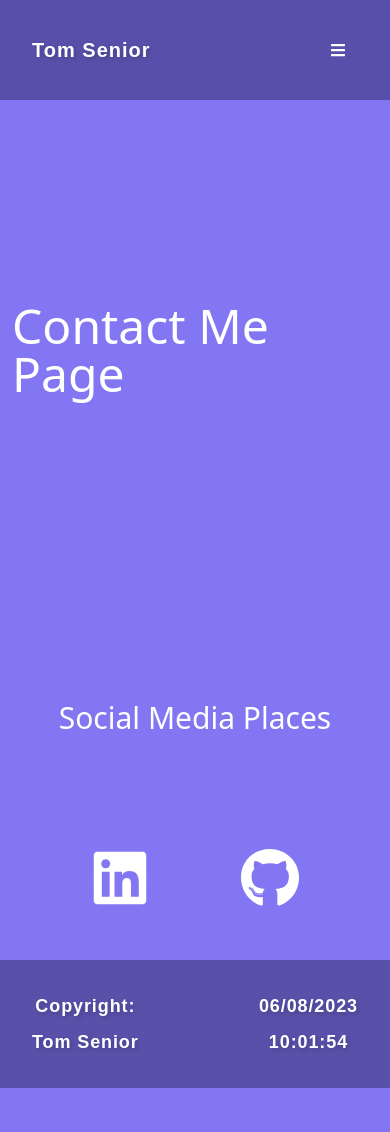
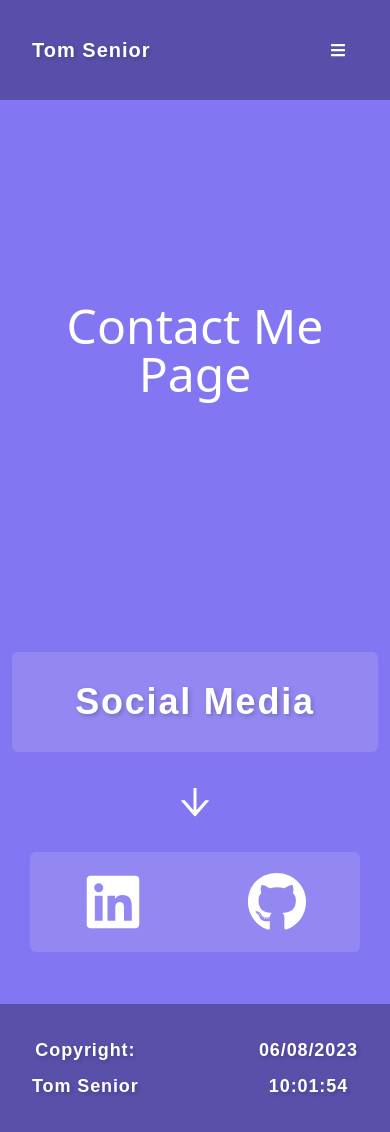
Before and after one commit to tomsenior20/React-Portfolio, a React (Create React App) app: page /contact in a window 390 px wide. Before the commit the page ends 1088 px from the top, so only its background shows below. Built offline with nearby package versions, Linux system fonts and the light colour scheme.

Commit message:
contact page social media links added

```diff
--- a/src/pages/contact.jsx
+++ b/src/pages/contact.jsx
@@ -1,6 +1,8 @@
 import React from 'react';
 import { Helmet } from 'react-helmet'
 import { FaLinkedin, FaGithub } from 'react-icons/fa';
+import { AiOutlineArrowRight, AiOutlineArrowDown } from 'react-icons/ai';
+import '../static/contact.css'
 
 export default function Contact() {
     return (
@@ -8,18 +10,22 @@ export default function Contact() {
             <Helmet>
                 <title>Contact Page</title>
             </Helmet>
-            <div className="pageWelcomeContainer mt-[100px] min-h-[500px] p-3 flex items-center justify-center">
-                <div>
+            <div className="pageWelcomeContainer mt-[100px] min-h-[500px] md:flex-row flex-col p-3 flex w-full items-center justify-center">
+                <div className="text-center">
                     <h1 className="PageWelcomeHeader text-white text-5xl ">Contact Me Page</h1>
                 </div>
             </div>
-            <div className="socialMediaLinksContainer flex flex-col my-5 md:flex-row justify-around">
-                <div className="socialMediaHeader text-center p-8 my-8 w-full md:w-[50%]">
-                    <p className="text-white text-3xl p-4">Social Media Places</p>
+            <div className="socialMediaLinksContainer flex flex-col md:flex-row p-3 my-10 md:my-[5rem] w-[100%] justify-center">
+                <div className="socialMediaHeader rounded-md text-center w-[90%] h-[100px] md:h-[200px] my-3 md:my-8 flex justify-center items-center w-full md:w-[40%]">
+                    <p className="socialMediaText text-white text-center text-4xl">Social Media</p>
                 </div>
-                <div className="socialMediaLinks flex flex-row items-center justify-evenly w-full my-8 md:w-[50%]">
-                    <FaLinkedin className="w-[60px] h-[60px] text-white" />
-                    <FaGithub className="w-[60px] h-[60px] text-white" />
+                <div className="socialArrowBeteen flex justify-center items-center h-[100px] md:h-[200px] my-3 md:my-8 w-[90%] md:w-[10%]">
+                    <AiOutlineArrowRight className="text-center  w-[40px] h-[40px] text-white hidden md:flex" />
+                    <AiOutlineArrowDown className="text-center  w-[40px] h-[100%] text-white flex md:hidden" />
+                </div>
+                <div className="socialMediaLinks flex rounded-md flex-row items-center justify-around w-[90%] h-[100px] md:h-[200px] my-3 md:my-8 md:w-[40%]">
+                    <FaLinkedin className="socialIcons w-[60px] h-[60px] text-white" />
+                    <FaGithub className="socialIcons w-[60px] h-[60px] text-white" />
                 </div>
             </div>
         </>
--- /dev/null
+++ b/src/static/contact.css
@@ -0,0 +1,43 @@
+.socialMediaHeader,.socialMediaLinks{
+    background: #eeeeee26;
+    margin: auto;
+}
+.socialArrowBeteen{
+    margin: auto;
+}
+
+.socialMediaText{
+    letter-spacing: 0.05em;
+    font-family: Arial, Helvetica, sans-serif;
+    line-height: 2;
+    text-shadow: 2px 2px 4px rgba(0, 0, 0, 0.2);
+    font-weight: 700;
+}
+
+.socialIcons:hover{
+ animation: pulse 1s infinite;
+}
+/* Creates the pulsing on Hover Animation */
+@keyframes pulse {
+0% {
+    transform: scale(1);
+    -webkit-transform: scale(1);
+    -moz-transform: scale(1);
+    -ms-transform: scale(1);
+    -o-transform: scale(1);
+}
+50% {
+    transform: scale(1.1);
+    -webkit-transform: scale(1.1);
+    -moz-transform: scale(1.1);
+    -ms-transform: scale(1.1);
+    -o-transform: scale(1.1);
+}
+100% {
+    transform: scale(1);
+    -webkit-transform: scale(1);
+    -moz-transform: scale(1);
+    -ms-transform: scale(1);
+    -o-transform: scale(1);
+}
+}
```
